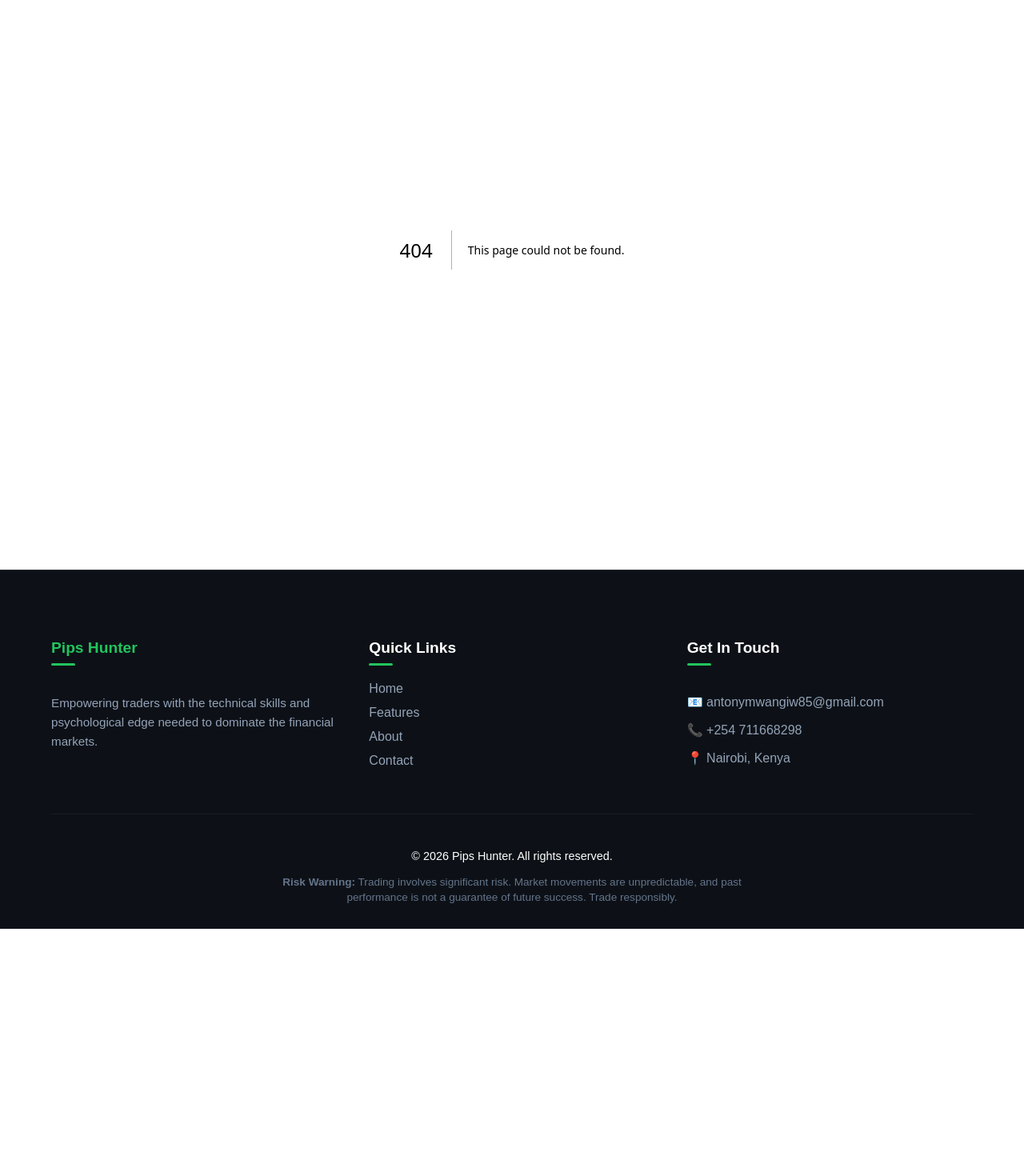
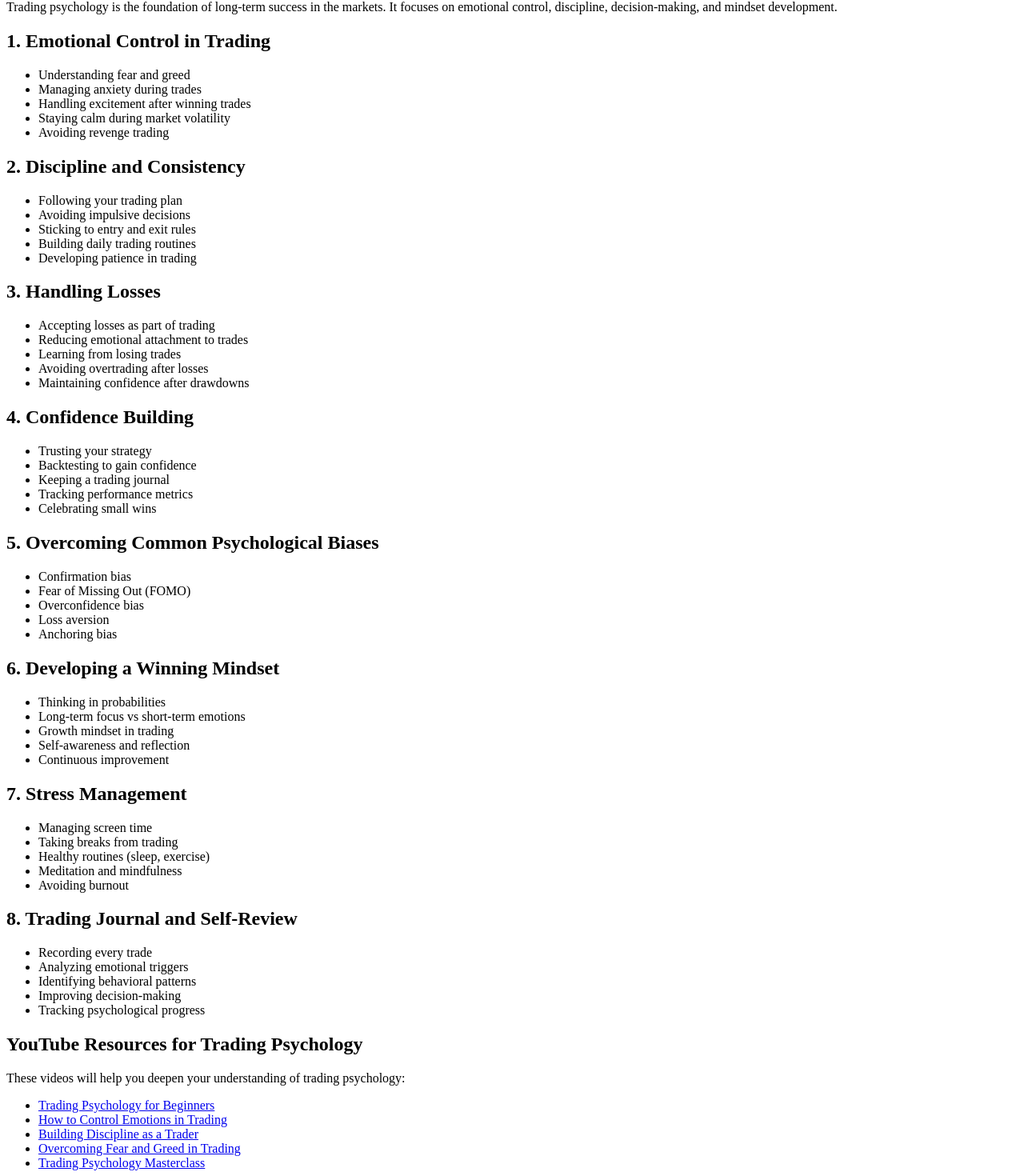
Before and after one commit to Antony-Mwangi/didactic-guacamole, a Next.js app: page /learn/psychology in a window 1280 px wide. Before the commit this address had no page. Shown: the part 158-1628 px from the top of the page at 80% size. Before the commit the page ends 1319 px from the top, so only its background shows below. Built offline with nearby package versions, Linux system fonts and the light colour scheme.

Commit message:
learn-psychology

```diff
--- /dev/null
+++ b/app/learn/psychology/page.js
@@ -0,0 +1,159 @@
+import Link from "next/link";
+
+export default function PsychologyPage(){
+    return (
+        <>
+        <h1>Trading Psychology</h1>
+        <p>
+            Trading psychology is the foundation of long-term success in the
+        markets. It focuses on emotional control, discipline, decision-making,
+        and mindset development.
+        </p>
+
+        <section>
+        <h2>1. Emotional Control in Trading</h2>
+        <ul>
+          <li>Understanding fear and greed</li>
+          <li>Managing anxiety during trades</li>
+          <li>Handling excitement after winning trades</li>
+          <li>Staying calm during market volatility</li>
+          <li>Avoiding revenge trading</li>
+        </ul>
+      </section>
+
+      <section>
+        <h2>2. Discipline and Consistency</h2>
+        <ul>
+          <li>Following your trading plan</li>
+          <li>Avoiding impulsive decisions</li>
+          <li>Sticking to entry and exit rules</li>
+          <li>Building daily trading routines</li>
+          <li>Developing patience in trading</li>
+        </ul>
+      </section>
+
+      <section>
+        <h2>3. Handling Losses</h2>
+        <ul>
+          <li>Accepting losses as part of trading</li>
+          <li>Reducing emotional attachment to trades</li>
+          <li>Learning from losing trades</li>
+          <li>Avoiding overtrading after losses</li>
+          <li>Maintaining confidence after drawdowns</li>
+        </ul>
+      </section>
+
+      <section>
+        <h2>4. Confidence Building</h2>
+        <ul>
+          <li>Trusting your strategy</li>
+          <li>Backtesting to gain confidence</li>
+          <li>Keeping a trading journal</li>
+          <li>Tracking performance metrics</li>
+          <li>Celebrating small wins</li>
+        </ul>
+      </section>
+
+      <section>
+        <h2>5. Overcoming Common Psychological Biases</h2>
+        <ul>
+          <li>Confirmation bias</li>
+          <li>Fear of Missing Out (FOMO)</li>
+          <li>Overconfidence bias</li>
+          <li>Loss aversion</li>
+          <li>Anchoring bias</li>
+        </ul>
+      </section>
+
+       <section>
+        <h2>6. Developing a Winning Mindset</h2>
+        <ul>
+          <li>Thinking in probabilities</li>
+          <li>Long-term focus vs short-term emotions</li>
+          <li>Growth mindset in trading</li>
+          <li>Self-awareness and reflection</li>
+          <li>Continuous improvement</li>
+        </ul>
+      </section>
+
+      <section>
+        <h2>7. Stress Management</h2>
+        <ul>
+          <li>Managing screen time</li>
+          <li>Taking breaks from trading</li>
+          <li>Healthy routines (sleep, exercise)</li>
+          <li>Meditation and mindfulness</li>
+          <li>Avoiding burnout</li>
+        </ul>
+      </section>
+
+      <section>
+        <h2>8. Trading Journal and Self-Review</h2>
+        <ul>
+          <li>Recording every trade</li>
+          <li>Analyzing emotional triggers</li>
+          <li>Identifying behavioral patterns</li>
+          <li>Improving decision-making</li>
+          <li>Tracking psychological progress</li>
+        </ul>
+      </section>
+
+      <section>
+        <h2>YouTube Resources for Trading Psychology</h2>
+        <p>
+          These videos will help you deepen your understanding of trading
+          psychology:
+        </p>
+         <ul>
+          <li>
+            <a
+              href="https://www.youtube.com/results?search_query=trading+psychology+for+beginners"
+              target="_blank"
+            >
+              Trading Psychology for Beginners
+            </a>
+          </li>
+          <li>
+            <a
+              href="https://www.youtube.com/results?search_query=how+to+control+emotions+in+trading"
+              target="_blank"
+            >
+              How to Control Emotions in Trading
+            </a>
+          </li>
+
+          <li>
+            <a
+              href="https://www.youtube.com/results?search_query=trader+mindset+discipline"
+              target="_blank"
+            >
+              Building Discipline as a Trader
+            </a>
+          </li>
+          <li>
+            <a
+              href="https://www.youtube.com/results?search_query=overcoming+fear+and+greed+in+trading"
+              target="_blank"
+            >
+              Overcoming Fear and Greed in Trading
+            </a>
+          </li>
+          <li>
+            <a
+              href="https://www.youtube.com/results?search_query=trading+psychology+masterclass"
+              target="_blank"
+            >
+              Trading Psychology Masterclass
+            </a>
+          </li>
+        </ul>
+      </section>
+
+      <section>
+        <h2>Next Lesson</h2>
+        <p>Continue your learning journey:</p>
+        <Link href="/learn/risk-management">Go to Risk Management →</Link>
+      </section>
+        </>
+    )
+}
```
